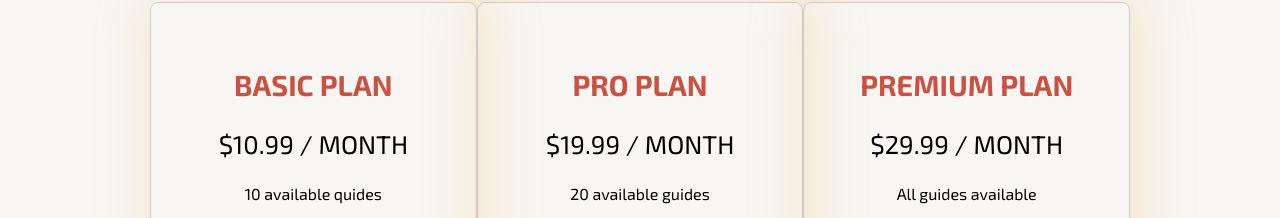
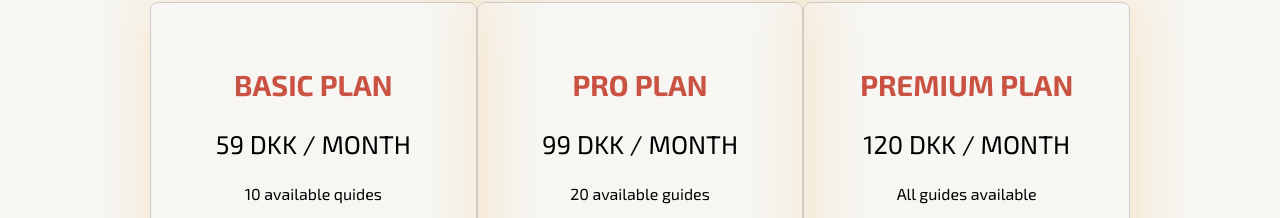
Before and after one commit to umnicol/bachelor, a Next.js app in the folder fitness-app/: page / in a window 1280 px wide. Shown: the part 2312-2530 px from the top of the page. Built offline with nearby package versions, Linux system fonts and the light colour scheme; a web font is replaced by a local one.

Commit message:
updated plans

```diff
--- a/fitness-app/src/app/components/PricingPlan/PricingPlan.tsx
+++ b/fitness-app/src/app/components/PricingPlan/PricingPlan.tsx
@@ -12,17 +12,17 @@ const PricingPlan: React.FC = () => {
   const plans: PricingPlans[] = [
     {
       name: 'BASIC PLAN',
-      price: 10.99,
+      price: 59,
       features: ['10 available quides', 'Limited recipes', 'No check-ins'],
     },
     {
       name: 'PRO PLAN',
-      price: 19.99,
+      price: 99,
       features: ['20 available guides', 'Full access to recipes', 'Check-ins available'],
     },
     {
       name: 'PREMIUM PLAN',
-      price: 29.99,
+      price: 120,
       features: ['All guides available', 'Free meal plan', 'Check-ins available'],
     },
   ];
@@ -35,7 +35,7 @@ const PricingPlan: React.FC = () => {
       {plans.map((plan, index) => (
         <div key={index} className={styles.pricingplan}>
           <h2>{plan.name}</h2>
-          <p>${plan.price} / month</p>
+          <p>{plan.price} DKK / month</p>
           <ul>
             {plan.features.map((feature, idx) => (
               <li key={idx}>{feature}</li>
--- a/fitness-app/src/app/components/SignUpPlan/SignUpPlan.tsx
+++ b/fitness-app/src/app/components/SignUpPlan/SignUpPlan.tsx
@@ -63,7 +63,8 @@ const SignUpPlan: React.FC<SignUpPlanProps> = ({ onNextStep, onSelectPlan }) =>
             >
               {plan.title}
             </h3>
-            <p>{selectedPriceDuration === 'monthly' ? `${plan.monthlyPrice} DKK` : `${plan.yearlyPrice} DKK`}</p>            <ul>
+            <p>{selectedPriceDuration === 'monthly' ? `${plan.monthlyPrice} DKK` : `${plan.yearlyPrice} DKK`}</p>
+            <ul>
               {plan.description.map((bullet, bulletIndex) => (
                 <li key={bulletIndex}>
                   <span role="img" aria-label="check-mark">
--- a/fitness-app/src/app/stripePayment.ts
+++ b/fitness-app/src/app/stripePayment.ts
@@ -54,7 +54,6 @@ export const getCheckoutUrl = async (
       expYear: cardDetails.expYear,
       cvc: cardDetails.cvc,
     },
-    // Add any other relevant data for your checkout session
   });
 
   return new Promise<string>((resolve, reject) => {
@@ -92,7 +91,6 @@ export const getPortalUrl = async (app: FirebaseApp): Promise<string> => {
       returnUrl: window.location.origin,
     });
 
-    // Add a type to the data
     dataWithUrl = data as { url: string };
     console.log("Reroute to Stripe portal: ", dataWithUrl.url);
   } catch (error) {
```
